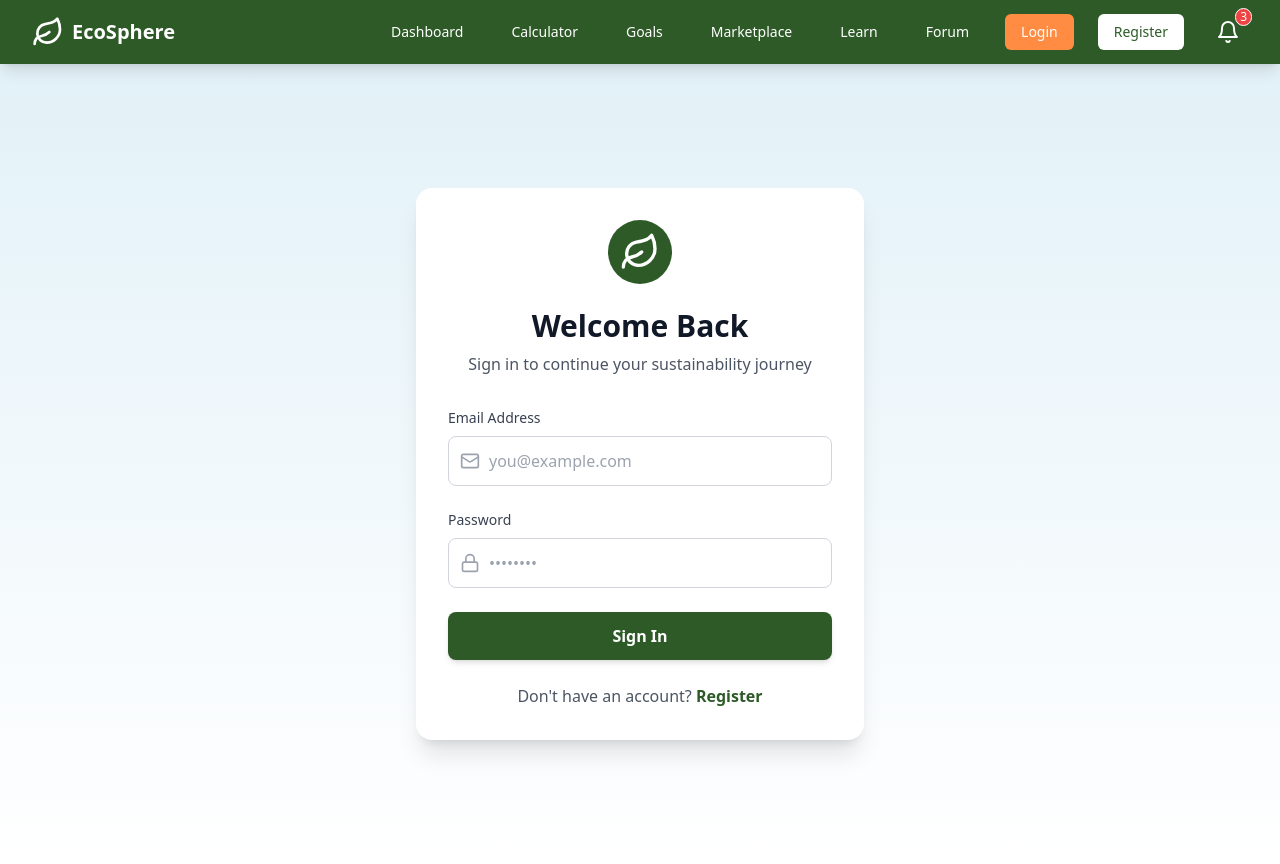
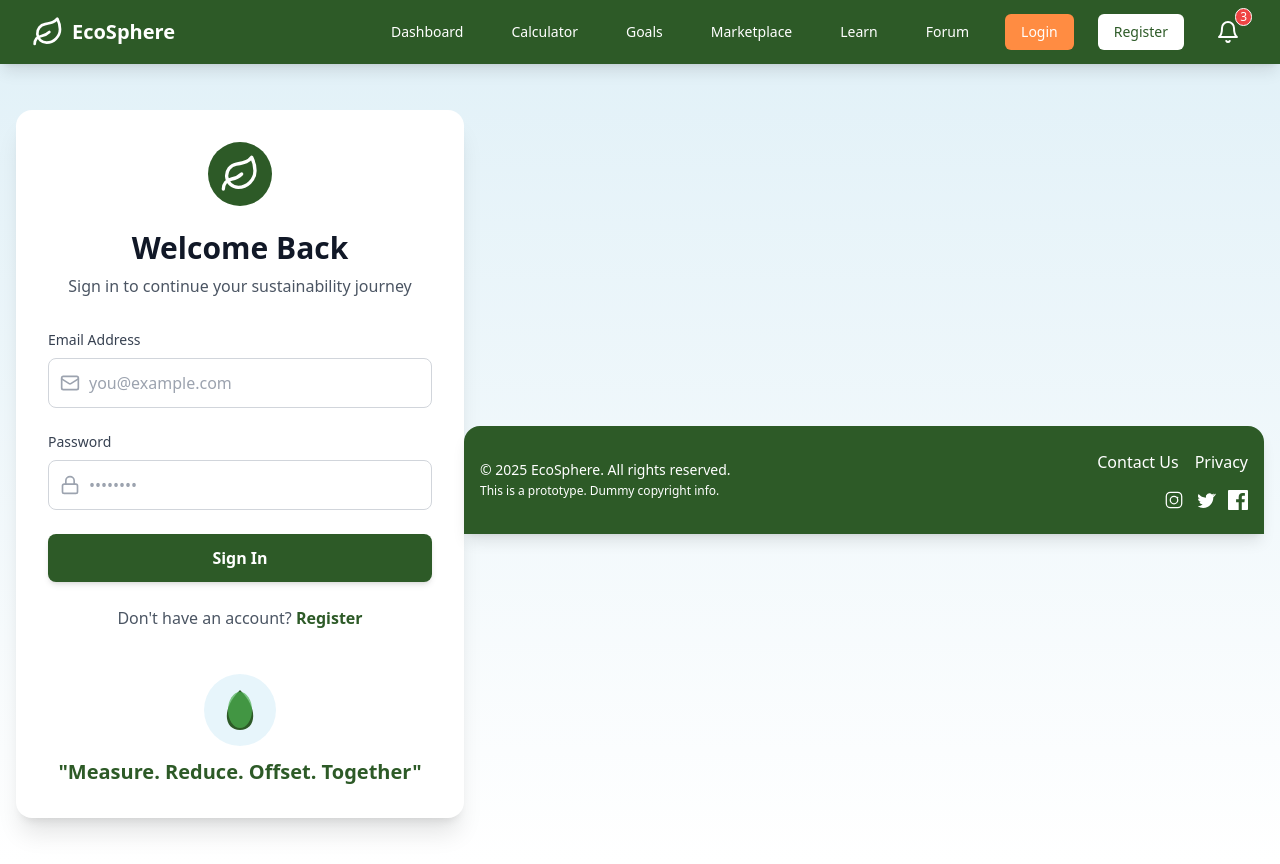
Before and after one commit to chinmayigurumurthy1123-ops/eco-sphere, a React (Vite) app: page /login in a window 1280 px wide. Built offline with nearby package versions, Linux system fonts and the light colour scheme.

Commit message:
for clean ui

```diff
--- a/src/pages/Login.tsx
+++ b/src/pages/Login.tsx
@@ -40,8 +40,9 @@ export default function Login() {
   };
 
   return (
-    <div className="min-h-screen bg-gradient-to-b from-[#87CEEB]/20 to-white flex items-center justify-center px-4">
-      <div className="max-w-md w-full bg-white rounded-2xl shadow-xl p-8">
+    <div className="min-h-screen bg-gradient-to-b from-[#87CEEB]/20 to-white flex flex-col justify-between px-4">
+      <div className="flex-grow flex items-center justify-center">
+        <div className="max-w-md w-full bg-white rounded-2xl shadow-xl p-8">
         <div className="flex justify-center mb-6">
           <div className="bg-[#2D5A27] p-3 rounded-full">
             <Leaf className="h-10 w-10 text-white" />
@@ -108,7 +109,49 @@ export default function Login() {
             Register
           </Link>
         </p>
+
+        {/* Quote & Illustration */}
+        <div className="mt-10 flex flex-col items-center">
+          <div className="w-20 h-20 mb-2">
+            {/* Simple eco illustration (leaf + globe) */}
+            <svg viewBox="0 0 80 80" fill="none" xmlns="http://www.w3.org/2000/svg">
+              <circle cx="40" cy="40" r="36" fill="#87CEEB" opacity="0.2" />
+              <path d="M40 60C55 60 60 40 40 20C20 40 25 60 40 60Z" fill="#2D5A27" />
+              <ellipse cx="40" cy="40" rx="12" ry="18" fill="#4CAF50" opacity="0.7" />
+            </svg>
+          </div>
+          <blockquote className="text-xl font-semibold text-[#2D5A27] text-center">
+            "Measure. Reduce. Offset. Together"
+          </blockquote>
+        </div>
       </div>
+      {/* Footer */}
+      <footer className="w-full bg-[#2D5A27] text-white py-6 mt-8 rounded-t-2xl shadow-lg">
+        <div className="max-w-4xl mx-auto px-4 flex flex-col md:flex-row justify-between items-center gap-4">
+          <div className="text-sm text-center md:text-left">
+            &copy; 2025 EcoSphere. All rights reserved.<br />
+            <span className="text-xs">This is a prototype. Dummy copyright info.</span>
+          </div>
+          <div className="flex flex-col items-center md:items-end gap-2">
+            <div className="flex gap-4">
+              <a href="#" className="hover:text-[#87CEEB]" title="Contact Us">Contact Us</a>
+              <a href="#" className="hover:text-[#87CEEB]" title="Privacy Policy">Privacy</a>
+            </div>
+            <div className="flex gap-3 mt-2">
+              <a href="#" className="hover:text-[#87CEEB]" title="Instagram">
+                <svg width="20" height="20" fill="currentColor" viewBox="0 0 24 24"><path d="M7.75 2h8.5A5.75 5.75 0 0 1 22 7.75v8.5A5.75 5.75 0 0 1 16.25 22h-8.5A5.75 5.75 0 0 1 2 16.25v-8.5A5.75 5.75 0 0 1 7.75 2zm0 1.5A4.25 4.25 0 0 0 3.5 7.75v8.5A4.25 4.25 0 0 0 7.75 20.5h8.5A4.25 4.25 0 0 0 20.5 16.25v-8.5A4.25 4.25 0 0 0 16.25 3.5h-8.5zm4.25 3.25a5.25 5.25 0 1 1 0 10.5a5.25 5.25 0 0 1 0-10.5zm0 1.5a3.75 3.75 0 1 0 0 7.5a3.75 3.75 0 0 0 0-7.5zm5.25.75a1 1 0 1 1-2 0a1 1 0 0 1 2 0z"/></svg>
+              </a>
+              <a href="#" className="hover:text-[#87CEEB]" title="Twitter">
+                <svg width="20" height="20" fill="currentColor" viewBox="0 0 24 24"><path d="M22.46 6c-.77.35-1.6.59-2.47.7a4.3 4.3 0 0 0 1.88-2.37a8.59 8.59 0 0 1-2.72 1.04a4.28 4.28 0 0 0-7.29 3.9A12.13 12.13 0 0 1 3.1 4.9a4.28 4.28 0 0 0 1.32 5.71a4.22 4.22 0 0 1-1.94-.54v.05a4.28 4.28 0 0 0 3.43 4.19a4.3 4.3 0 0 1-1.93.07a4.28 4.28 0 0 0 4 2.97A8.6 8.6 0 0 1 2 19.54a12.13 12.13 0 0 0 6.56 1.92c7.88 0 12.2-6.53 12.2-12.2c0-.19 0-.38-.01-.57A8.72 8.72 0 0 0 24 4.59a8.59 8.59 0 0 1-2.54.7z"/></svg>
+              </a>
+              <a href="#" className="hover:text-[#87CEEB]" title="Facebook">
+                <svg width="20" height="20" fill="currentColor" viewBox="0 0 24 24"><path d="M22.675 0h-21.35C.6 0 0 .6 0 1.326v21.348C0 23.4.6 24 1.326 24H12.82v-9.294H9.692V11.01h3.128V8.413c0-3.1 1.893-4.788 4.659-4.788c1.325 0 2.463.099 2.797.143v3.24l-1.92.001c-1.504 0-1.797.715-1.797 1.763v2.313h3.587l-.467 3.696h-3.12V24h6.116C23.4 24 24 23.4 24 22.674V1.326C24 .6 23.4 0 22.675 0"/></svg>
+              </a>
+            </div>
+          </div>
+        </div>
+      </footer>
     </div>
+  </div>
   );
 }
```
